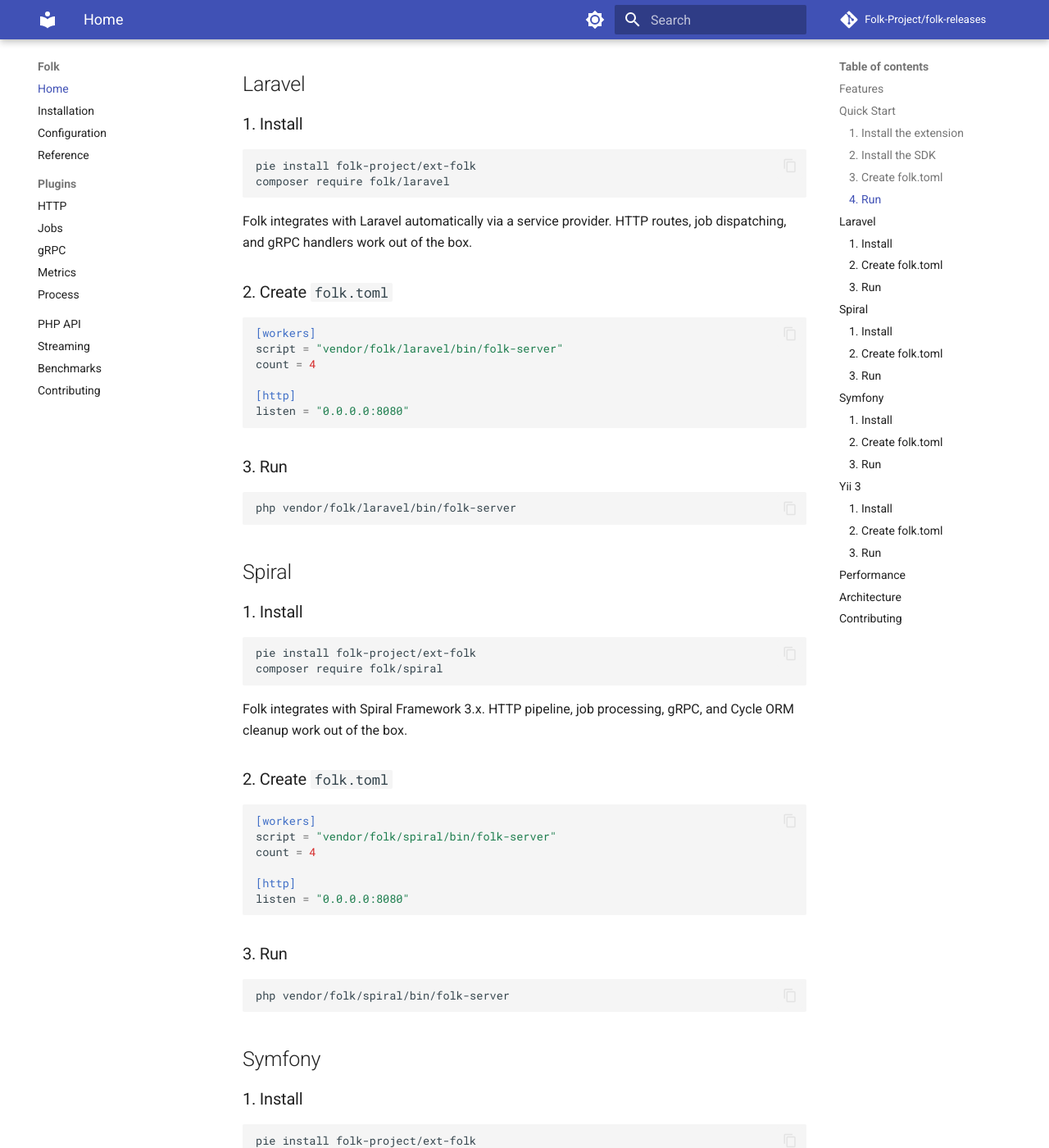
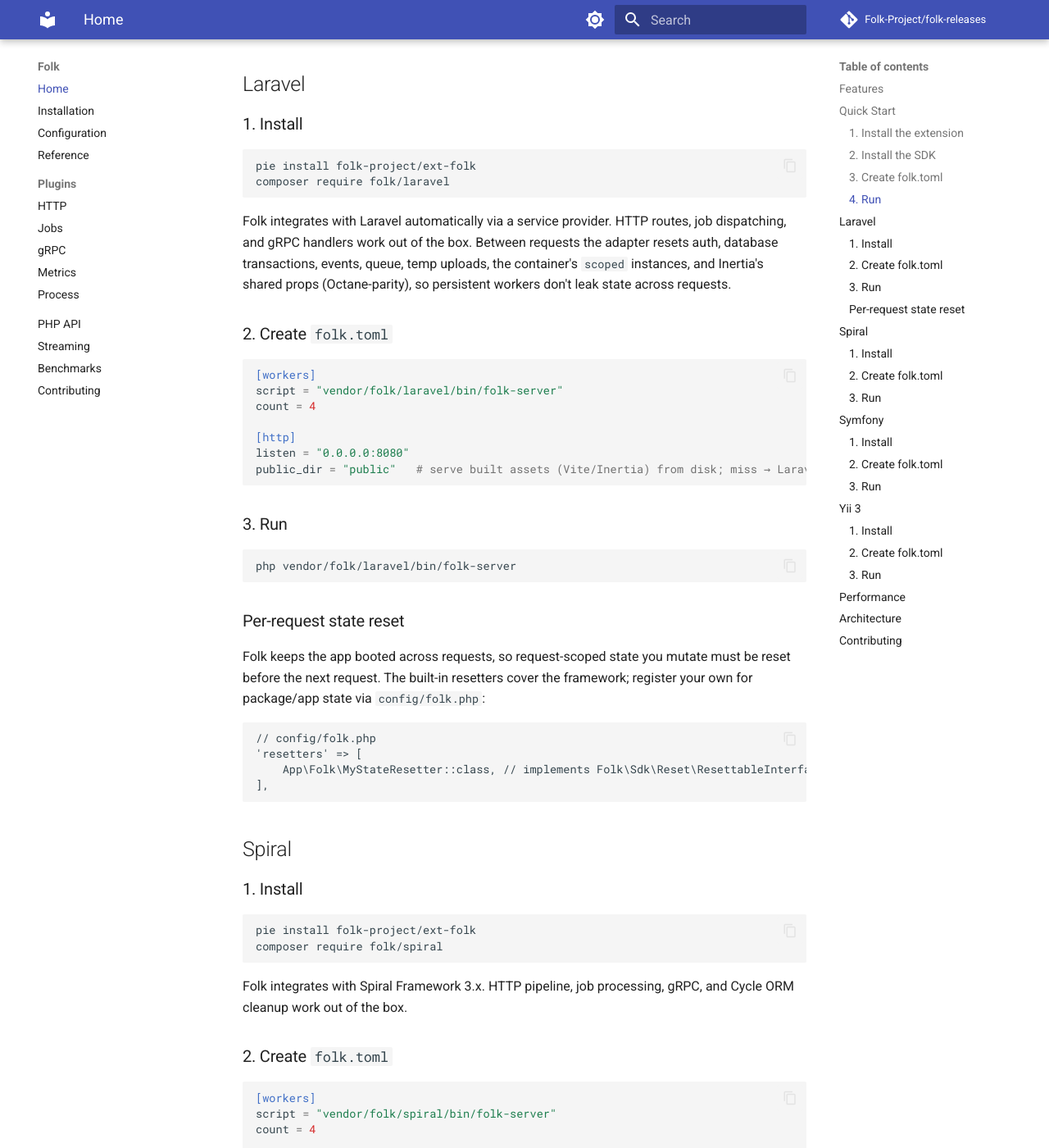
Before and after one commit to Folk-Project/folk-releases, an MkDocs documentation site: the page built from docs/index.md, in a window 1280 px wide and 1400 px high, scrolled down 1397 px. Shown: the whole window at 82% size. Built offline with MkDocs 1.6.1 and Material for MkDocs 9.7.7, drawn with Linux system fonts in a browser that asks for light colours; comment, search, counter and statistics services are not loaded.

Commit message:
docs: phase 80 — [http] public_dir (#82) + per-request state reset (#83)
- RELEASE_NOTES: 0.2.2 (static serving + Inertia/scoped reset)
- build-manifest: release 0.2.2 (rebuild .so with folk-plugin-http 0.5.1)
- reference.md + folk.example.toml: [http] public_dir
- index.md: Laravel public_dir, per-request reset + folk.resetters

Co-Authored-By: Claude Opus 4.8 (1M context) <noreply@anthropic.com>

````diff
--- a/build-manifest.toml
+++ b/build-manifest.toml
@@ -16,8 +16,12 @@
 # against PHP **NTS** (Dockerfile.base: php:8.x, not -zts). Every plugin bumps a
 # major because it depends on the new folk-api 0.3 plugin contract. Exact patch
 # versions are finalized at publish; these are the breaking-major targets.
+#
+# Phase 80 (#82): folk-plugin-http 0.5.1 adds `[http] public_dir` static-file
+# serving. Picked up by the existing "0.5.*" constraint — the .so just needs a
+# rebuild (this release bump).
 [release]
-version = "0.2.1"
+version = "0.2.2"
 
 [builder]
 version = "0.2.11"
--- a/docs/index.md
+++ b/docs/index.md
@@ -63,7 +63,7 @@ pie install folk-project/ext-folk
 composer require folk/laravel
 ```
 
-Folk integrates with Laravel automatically via a service provider. HTTP routes, job dispatching, and gRPC handlers work out of the box.
+Folk integrates with Laravel automatically via a service provider. HTTP routes, job dispatching, and gRPC handlers work out of the box. Between requests the adapter resets auth, database transactions, events, queue, temp uploads, the container's `scoped` instances, and Inertia's shared props (Octane-parity), so persistent workers don't leak state across requests.
 
 ### 2. Create `folk.toml`
 
@@ -74,12 +74,24 @@ count = 4
 
 [http]
 listen = "0.0.0.0:8080"
+public_dir = "public"   # serve built assets (Vite/Inertia) from disk; miss → Laravel
 ```
 
 ### 3. Run
 
 ```bash
 php vendor/folk/laravel/bin/folk-server
+```
+
+### Per-request state reset
+
+Folk keeps the app booted across requests, so request-scoped state you mutate must be reset before the next request. The built-in resetters cover the framework; register your own for package/app state via `config/folk.php`:
+
+```php
+// config/folk.php
+'resetters' => [
+    App\Folk\MyStateResetter::class, // implements Folk\Sdk\Reset\ResettableInterface
+],
 ```
 
 ## Spiral
````
Also changed, not shown: RELEASE_NOTES.md (+29 -48 lines), docs/reference.md (+1 -0 lines), folk.example.toml (+7 -0 lines).
